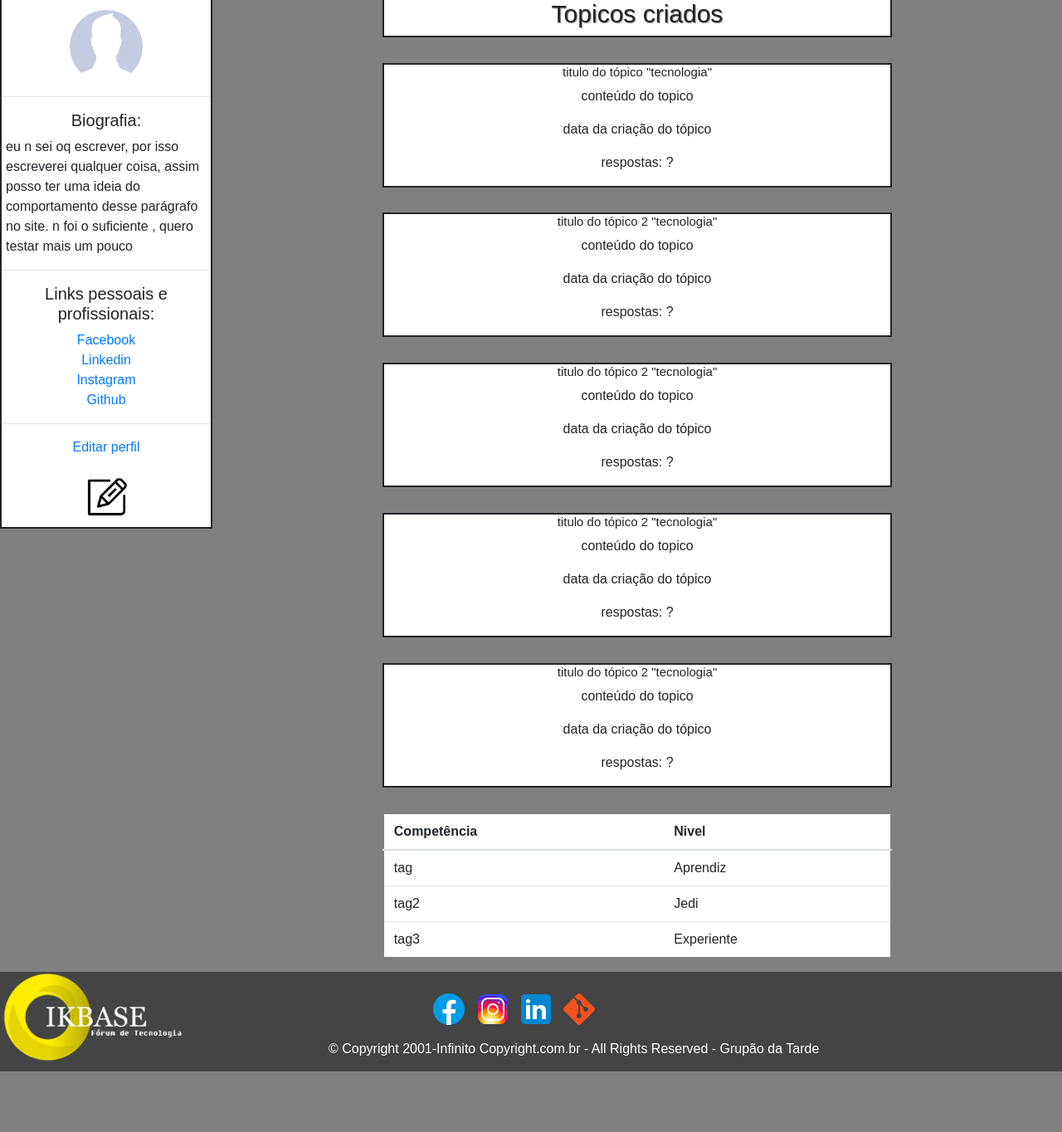
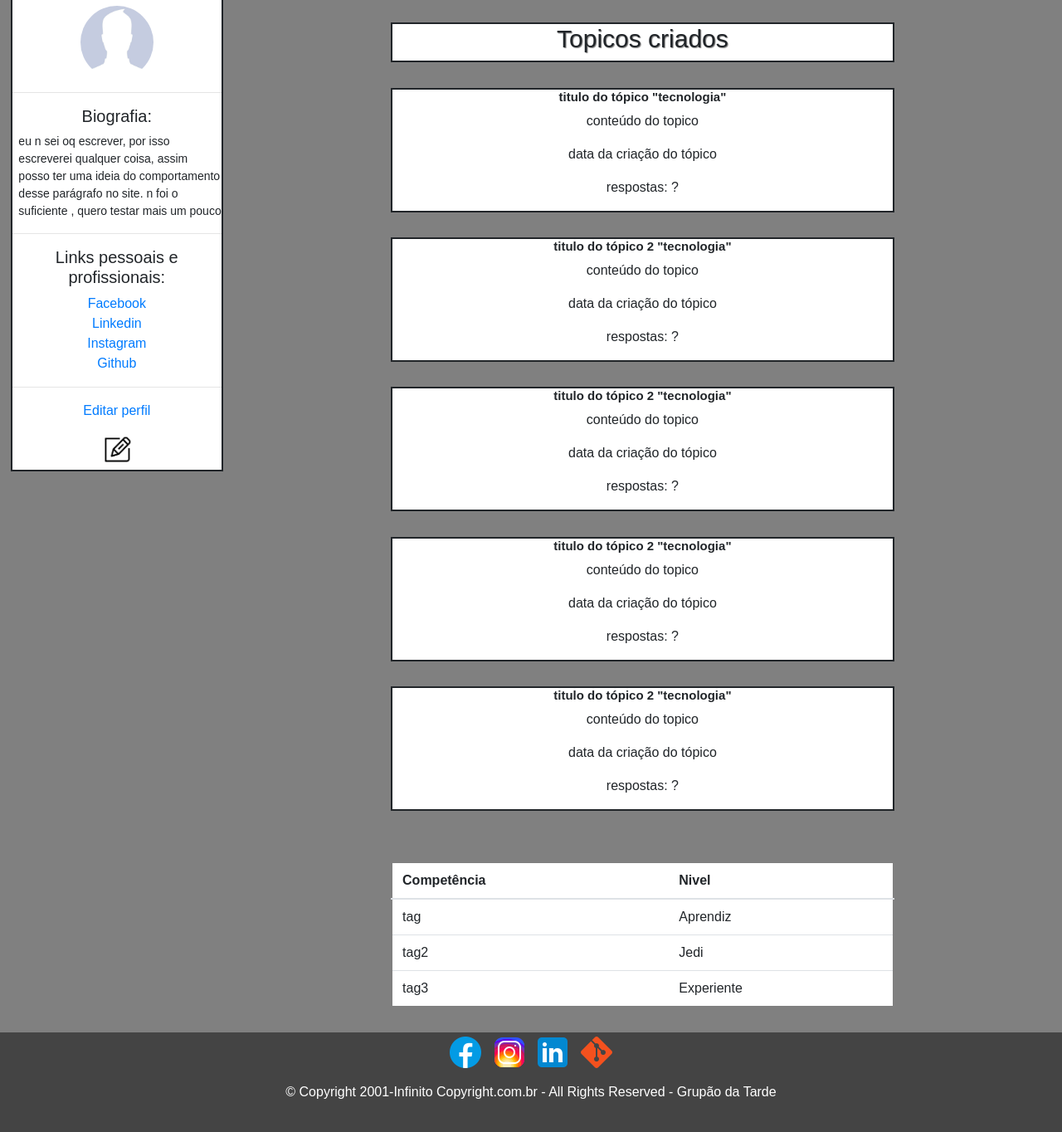
Before and after one commit to gabrielleandro02/IKbase, a plain HTML site: page frontend/views/perfil.html in a window 1280 px wide. Shown: the part 123-1487 px from the top of the page at 83% size. Before the commit the page ends 1414 px from the top, so only its background shows below. Drawn offline with nearby package versions, Linux system fonts and the light colour scheme; files whose address does not match are found by name.

Commit message:
Add files via upload

```diff
--- a/frontend/public/css/geral.css
+++ b/frontend/public/css/geral.css
@@ -24,7 +24,6 @@ nav{
     justify-content: space-around;
     align-items: center;
     min-height: 15vh;
-
     font-family: Arial, Helvetica, sans-serif;
 }
 .logo img{
@@ -65,12 +64,6 @@ footer{
     background-size: contain;
     background-color: #444444;
 }
-.logo-footer{
-    margin-top: 20px;
-    margin-left: 30px;
-    position: relative;
-    height: 100px;
-}
 .text{
     width: 70%;
     margin-left: 25%;
@@ -79,26 +72,27 @@ footer{
     position: relative;
 }
 .footer-div-rest{
-    width: 80%;
+    width: 100%;
     float: right;
     height: 120px;
     background-color: #444444;
+    z-index: 2;
+    position:absolute;
 }
 .footer-div-icons{
     background-color: #444444;
     height: 60px;
-    width: 85%;
-    margin-top: 2%;
+    width: 100%;
     display: inline-block;
+    text-align:center;
 }
 .footer-div-icons ul{
     list-style: none;
-    margin-left: 30%;
 }
 .footer-div-icons ul li{
     display: inline;
 }
 .footer-div-txt{
-    margin-left: 140px;
+   text-align:center;
     color: white;
 }
--- a/frontend/public/css/perfil.css
+++ b/frontend/public/css/perfil.css
@@ -6,22 +6,24 @@ body {
 a{
     text-decoration: none;
 }
-#site-perfil {
-    background-color:rgba(245, 245, 245, 0.541);
-}
 
 
 
 /* div sobre, div imagem de perfil e div briografia */
 
 #sobre {
+    margin-left:1%;
     width: 20%;
     background-color: white;
-    float:left;
     text-align:center;
     border-style:solid;
     border-width:2px;
+    float:left;
     position:fixed;
+    z-index: 1;
+}
+#sobre ul{
+    list-style-type: none;
 }
 
 #img-perfil {
@@ -29,47 +31,48 @@ a{
     width:35%;
     margin-left:auto;
     margin-right:auto;
-    margin-top:5%;
+    margin-top:3%;
 }
 
 #biografia p{
     text-align: left;
-    margin-bottom: 5%;
+    padding-left: 1%;
+    margin-bottom: 3%;
+    font-size:14px;
 }
 
 #links{
-    margin-top:5%;
-    margin-bottom:5%;
+    margin-top:3%;
+    margin-bottom:3%;
 }
 
 #biografia {
-    margin-top:5%;
+    margin-top:3%;
 }
 
 #editar img{
-    width:30%;
     margin-top:-3%;
+    width:20%;
 }
 
-#editar{
-    margin-top:5%;
-}
 
 /* section topicos e div lista de topicos*/
 
-#editar-formulario input{
-   margin-top:3%;
-   margin-bottom:3%;
-}
+
 #editar-formulario textarea {
     margin-bottom:3%;
 }
 .topicos{
-    width:80%;
-    float:right;
+    width:79%;
+    margin:auto;
     text-align:center;
+    float: right;
 }
 #title{
+   font-size:20px;
+   font-family: Arial, Helvetica, sans-serif;
+}
+#formeditar {
     margin-top:0;
 }
 .topico{
@@ -80,6 +83,7 @@ a{
     margin-right:auto;
     border-style: solid;
     border-width:2px;
+    margin-bottom:3%;
 }
 
 .topico h1{
@@ -89,13 +93,26 @@ a{
 
 .topico h2{
     font-size:15px;
-}
-
-.label{
-    font-size:20px;
+    font-weight: bolder;
 }
 
 #tags{
     padding-top: 1.5%;
     padding-bottom: 1.5%;
 }
+table{
+    margin-bottom: 3%;
+}
+
+button{
+    margin-top:3%;
+}
+/* div competencias */
+
+/* img competencias */
+
+#skills {
+    width:5%;
+    position:fixed;
+    margin-left:21%;
+}
```
